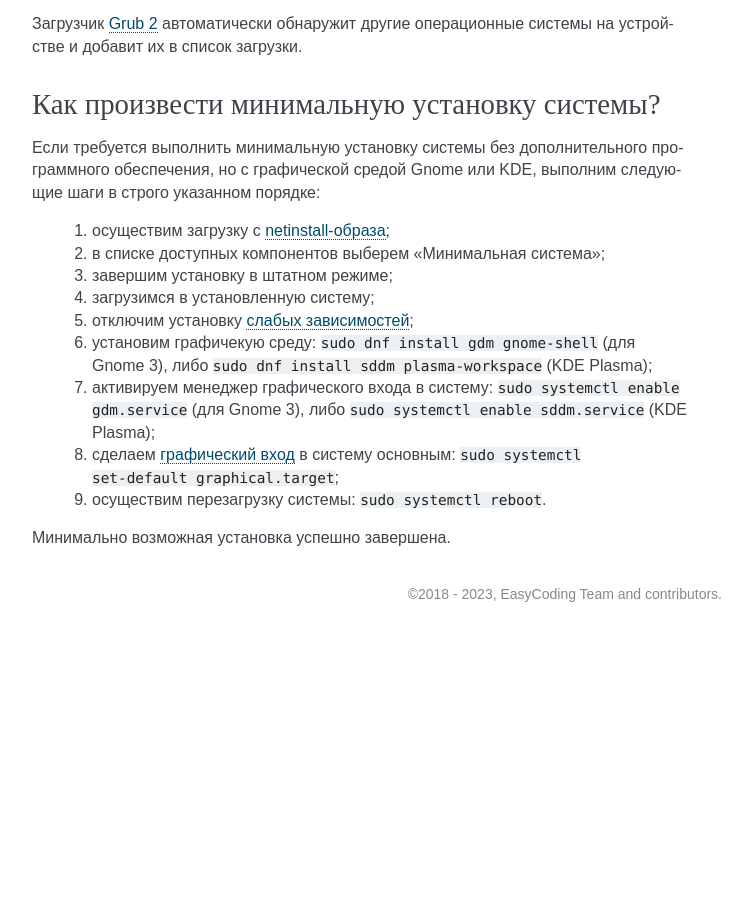
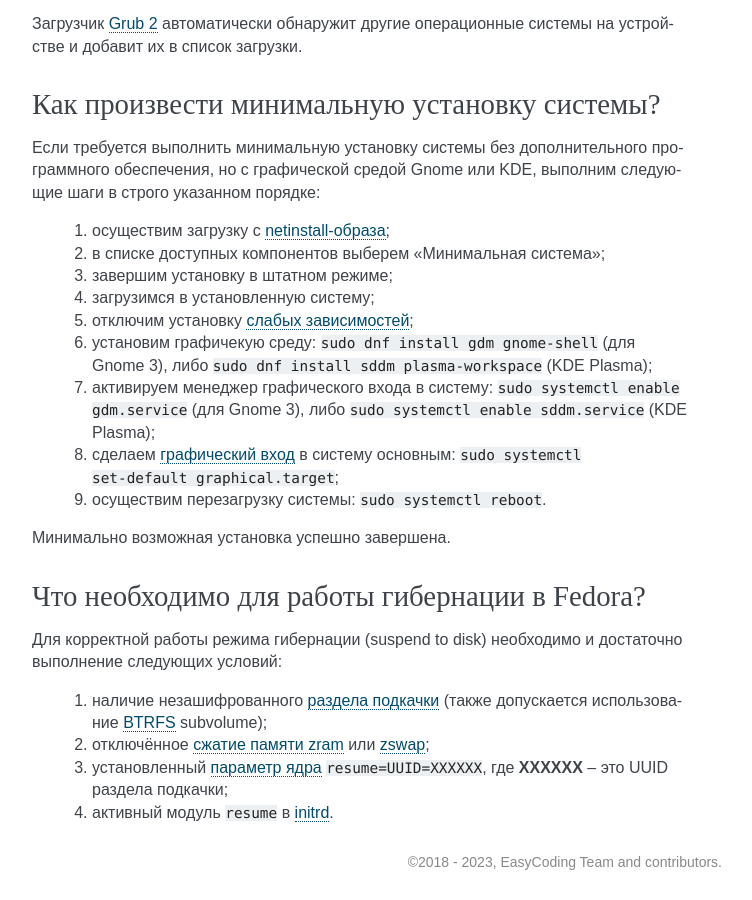
Before and after one commit to RussianFedora/FAQ, a Sphinx documentation site: the page built from source/installation.rst, in a window 1280 px wide and 900 px high, scrolled down 9881 px. Shown: the whole window, without its empty margins (388-1140 px from the left). Built offline with Sphinx 7.4.7, drawn with Linux system fonts in a browser that asks for light colours; comment, search, counter and statistics services are not loaded; before the commit the page ends 10513 px from its top, so only the background shows below that; some of the changed text lies outside the part shown.

Commit message:
Added a new question hibernation-info.
Closes #122.

```diff
--- a/source/installation.rst
+++ b/source/installation.rst
@@ -525,3 +525,16 @@ Kickstart проекты официальных образов Fedora досту
   9. осуществим перезагрузку системы: ``sudo systemctl reboot``.
 
 Минимально возможная установка успешно завершена.
+
+.. index:: hibernation, suspend, swap, zram, zswap, initrd, resume, btrfs
+.. _hibernation-info:
+
+Что необходимо для работы гибернации в Fedora?
+==================================================
+
+Для корректной работы режима гибернации (suspend to disk) необходимо и достаточно выполнение следующих условий:
+
+  1. наличие незашифрованного :ref:`раздела подкачки <swap-limits>` (также допускается использование :ref:`BTRFS <fs-btrfs>` subvolume);
+  2. отключённое :ref:`сжатие памяти zram <zram-default-disable>` или :ref:`zswap <zswap>`;
+  3. установленный :ref:`параметр ядра <kernelpm-perm>` ``resume=UUID=XXXXXX``, где **XXXXXX** -- это UUID раздела подкачки;
+  4. активный модуль ``resume`` в :ref:`initrd <initrd-rebuild>`.
```
